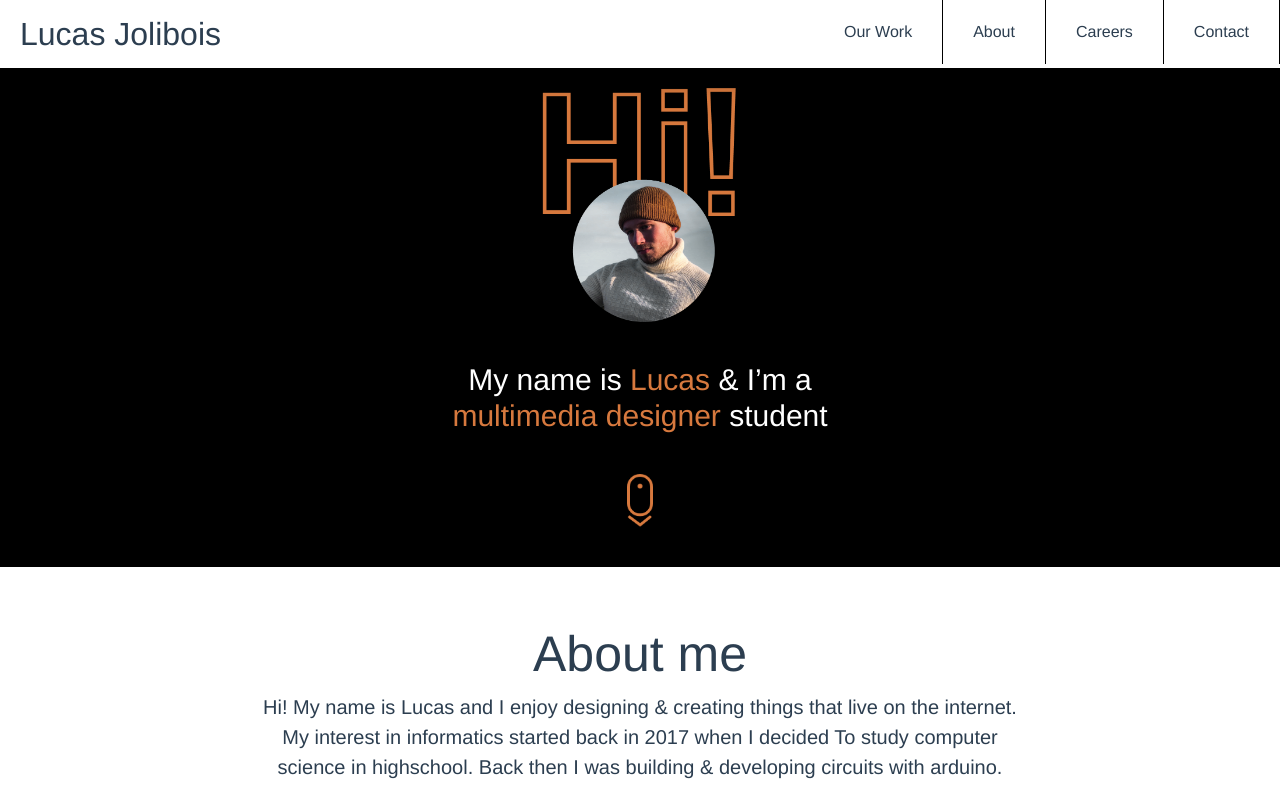
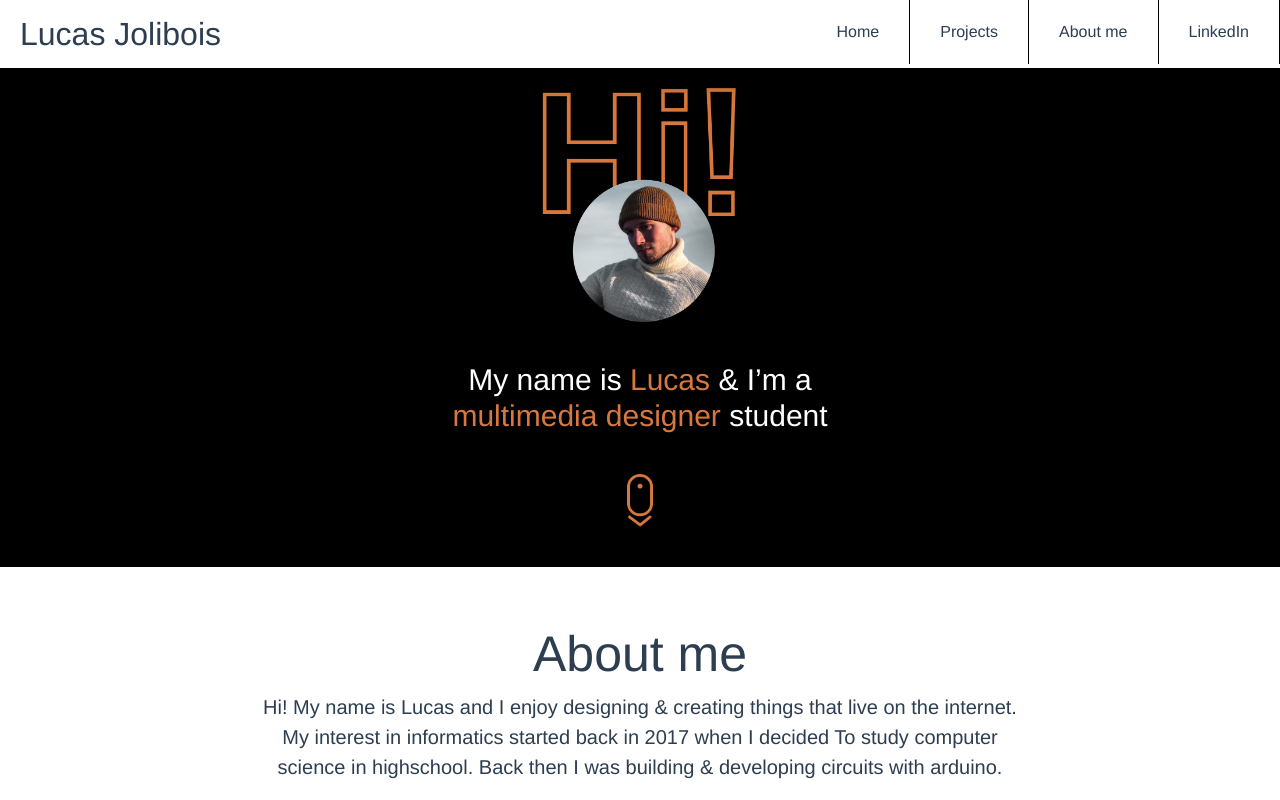
Before and after one commit to lucasjolibois54/portfolio-v4.0, a Vue app: page / in a window 1280 px wide. Shown: the top 800 px of the page. Built offline with nearby package versions, Linux system fonts and the light colour scheme.

Commit message:
Update NavBar.vue

```diff
--- a/src/components/NavBar.vue
+++ b/src/components/NavBar.vue
@@ -7,10 +7,18 @@
       ><span class="navicon"></span
     ></label>
     <ul class="menu">
-      <li><a href="#work">Our Work</a></li>
-      <li><a href="#about">About</a></li>
-      <li><a href="#careers">Careers</a></li>
-      <li><a href="#contact">Contact</a></li>
+      <li>
+        <router-link to="/">Home</router-link>
+      </li>
+      <li><router-link to="/Projects">Projects</router-link></li>
+      <li><router-link to="/AboutMe">About me</router-link></li>
+      <li>
+        <a
+          href="https://www.linkedin.com/in/lucas-bendix-jolibois-9b3550201"
+          target="_blank"
+          >LinkedIn</a
+        >
+      </li>
     </ul>
   </header>
 </template>
```
